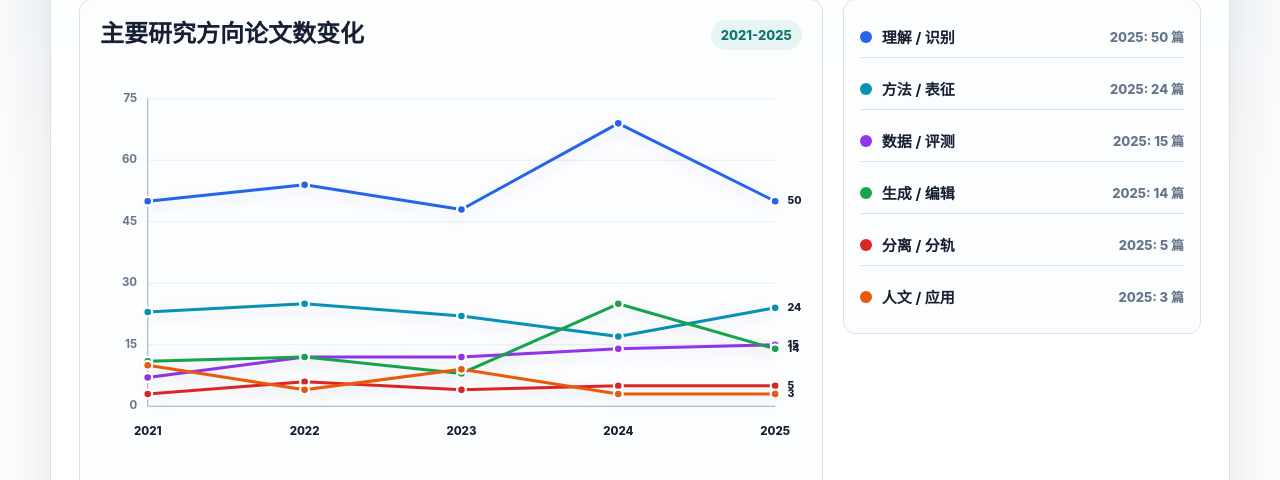
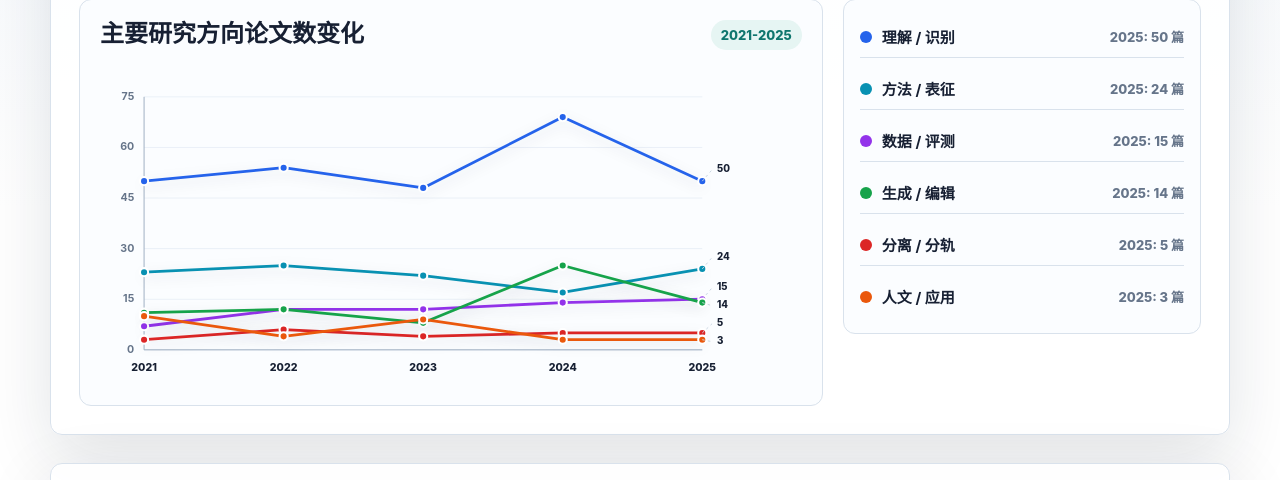
Before and after one commit to GargantuaZZZ/Music_Model_Research, a plain HTML site: page pre/index.html in a window 1280 px wide. Shown: the part 472-952 px from the top of the page. Drawn offline with Linux system fonts and the light colour scheme.

Commit message:
继续完善

```diff
--- a/pre/index.html
+++ b/pre/index.html
@@ -84,7 +84,7 @@
           <p class="index">03</p>
           <div>
             <p class="eyebrow">Functions</p>
-            <h2 id="functions-title">功能</h2>
+            <h2 id="functions-title">功能 / Baseline</h2>
           </div>
         </div>
         <div class="feature-card">
@@ -1157,8 +1157,8 @@
           }
 
           const width = 860;
-          const height = 430;
-          const padding = { top: 28, right: 96, bottom: 54, left: 54 };
+          const height = 380;
+          const padding = { top: 28, right: 122, bottom: 42, left: 54 };
           const plotWidth = width - padding.left - padding.right;
           const plotHeight = height - padding.top - padding.bottom;
           const maxValue = 75;
@@ -1166,11 +1166,31 @@
           const x = (index) => padding.left + (plotWidth / (trendYears.length - 1)) * index;
           const y = (value) => padding.top + plotHeight - (value / maxValue) * plotHeight;
           const pathFor = (values) => values.map((value, index) => `${index === 0 ? "M" : "L"} ${x(index).toFixed(1)} ${y(value).toFixed(1)}`).join(" ");
+          const labelRows = trendSeries
+            .map((series) => ({
+              name: series.name,
+              rawY: y(series.values.at(-1))
+            }))
+            .sort((a, b) => a.rawY - b.rawY);
+          const minLabelGap = 22;
+          const labelTop = padding.top + 10;
+          const labelBottom = height - padding.bottom - 10;
+
+          labelRows.forEach((row, index) => {
+            row.labelY = index === 0 ? Math.max(row.rawY, labelTop) : Math.max(row.rawY, labelRows[index - 1].labelY + minLabelGap);
+          });
+
+          const overflow = labelRows.at(-1).labelY - labelBottom;
+          if (overflow > 0) {
+            labelRows.forEach((row) => {
+              row.labelY -= overflow;
+            });
+          }
+
+          const labelYByName = new Map(labelRows.map((row) => [row.name, row.labelY]));
 
           chart.innerHTML = `
-            <svg viewBox="0 0 ${width} ${height}" role="img" aria-labelledby="trendChartTitle trendChartDesc">
-              <title id="trendChartTitle">ISMIR 主要研究方向论文数随年份变化</title>
-              <desc id="trendChartDesc">六个研究方向从 2021 到 2025 的论文数量折线图。</desc>
+            <svg viewBox="0 0 ${width} ${height}" role="img" aria-label="ISMIR 主要研究方向论文数随年份变化折线图">
               ${yTicks.map((tick) => `
                 <line class="trend-grid-line" x1="${padding.left}" y1="${y(tick).toFixed(1)}" x2="${width - padding.right}" y2="${y(tick).toFixed(1)}"></line>
                 <text class="trend-axis-label" x="${padding.left - 12}" y="${y(tick).toFixed(1)}" text-anchor="end" dominant-baseline="middle">${tick}</text>
@@ -1178,14 +1198,15 @@
               <line class="trend-axis" x1="${padding.left}" y1="${padding.top}" x2="${padding.left}" y2="${height - padding.bottom}"></line>
               <line class="trend-axis" x1="${padding.left}" y1="${height - padding.bottom}" x2="${width - padding.right}" y2="${height - padding.bottom}"></line>
               ${trendYears.map((year, index) => `
-                <text class="trend-year-label" x="${x(index).toFixed(1)}" y="${height - 22}" text-anchor="middle">${year}</text>
+                <text class="trend-year-label" x="${x(index).toFixed(1)}" y="${height - 16}" text-anchor="middle">${year}</text>
               `).join("")}
               ${trendSeries.map((series) => `
                 <path class="trend-series" d="${pathFor(series.values)}" stroke="${series.color}"></path>
                 ${series.values.map((value, index) => `
                   <circle class="trend-dot" cx="${x(index).toFixed(1)}" cy="${y(value).toFixed(1)}" r="5" fill="${series.color}"></circle>
                 `).join("")}
-                <text class="trend-value-label" x="${(width - padding.right + 14).toFixed(1)}" y="${y(series.values.at(-1)).toFixed(1)}" dominant-baseline="middle" fill="${series.color}">${series.values.at(-1)}</text>
+                <path class="trend-label-guide" d="M ${(width - padding.right).toFixed(1)} ${y(series.values.at(-1)).toFixed(1)} L ${(width - padding.right + 12).toFixed(1)} ${labelYByName.get(series.name).toFixed(1)}"></path>
+                <text class="trend-value-label" x="${(width - padding.right + 18).toFixed(1)}" y="${labelYByName.get(series.name).toFixed(1)}" dominant-baseline="middle" fill="${series.color}">${series.values.at(-1)}</text>
               `).join("")}
             </svg>
           `;
--- a/pre/styles.css
+++ b/pre/styles.css
@@ -168,14 +168,15 @@ h2 {
 }
 
 .trend-line-chart {
-  min-height: 430px;
-  overflow-x: auto;
+  min-height: 0;
+  overflow: hidden;
+  line-height: 0;
 }
 
 .trend-line-chart svg {
   display: block;
   width: 100%;
-  min-width: 760px;
+  max-width: 100%;
   height: auto;
 }
 
@@ -199,6 +200,13 @@ h2 {
   fill: var(--ink);
   font-size: 13px;
   font-weight: 780;
+}
+
+.trend-grid-line,
+.trend-axis,
+.trend-axis-label,
+.trend-year-label {
+  pointer-events: none;
 }
 
 .trend-series {
@@ -218,6 +226,13 @@ h2 {
   fill: var(--ink);
   font-size: 12px;
   font-weight: 820;
+}
+
+.trend-label-guide {
+  fill: none;
+  stroke: #c9d5e2;
+  stroke-width: 1.2;
+  stroke-dasharray: 3 4;
 }
 
 .trend-side {
@@ -1354,10 +1369,6 @@ h2 {
     margin-top: 12px;
   }
 
-  .trend-line-chart {
-    min-height: 360px;
-  }
-
   .metric-group-summary {
     align-items: flex-start;
     padding: 16px 18px;
@@ -1426,10 +1437,6 @@ h2 {
     font-size: 21px;
   }
 
-  .trend-line-chart svg {
-    min-width: 680px;
-  }
-
   .challenge-card {
     padding: 16px;
   }
```
